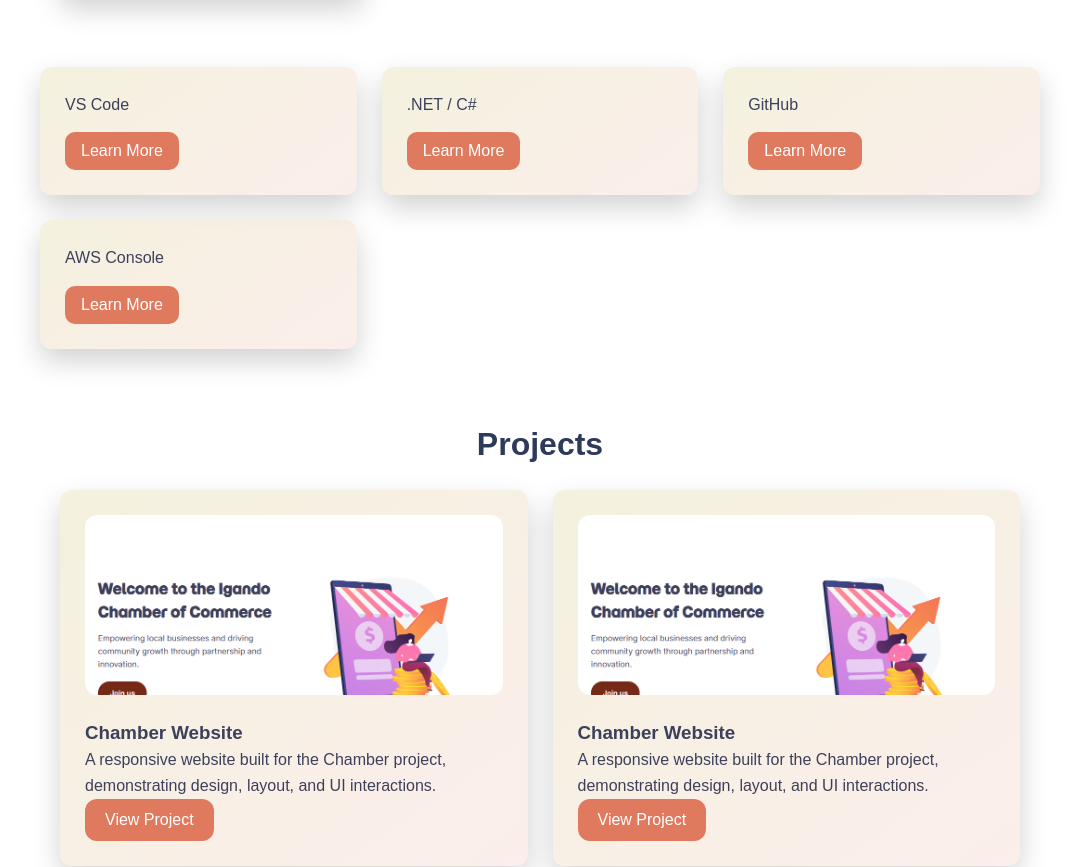
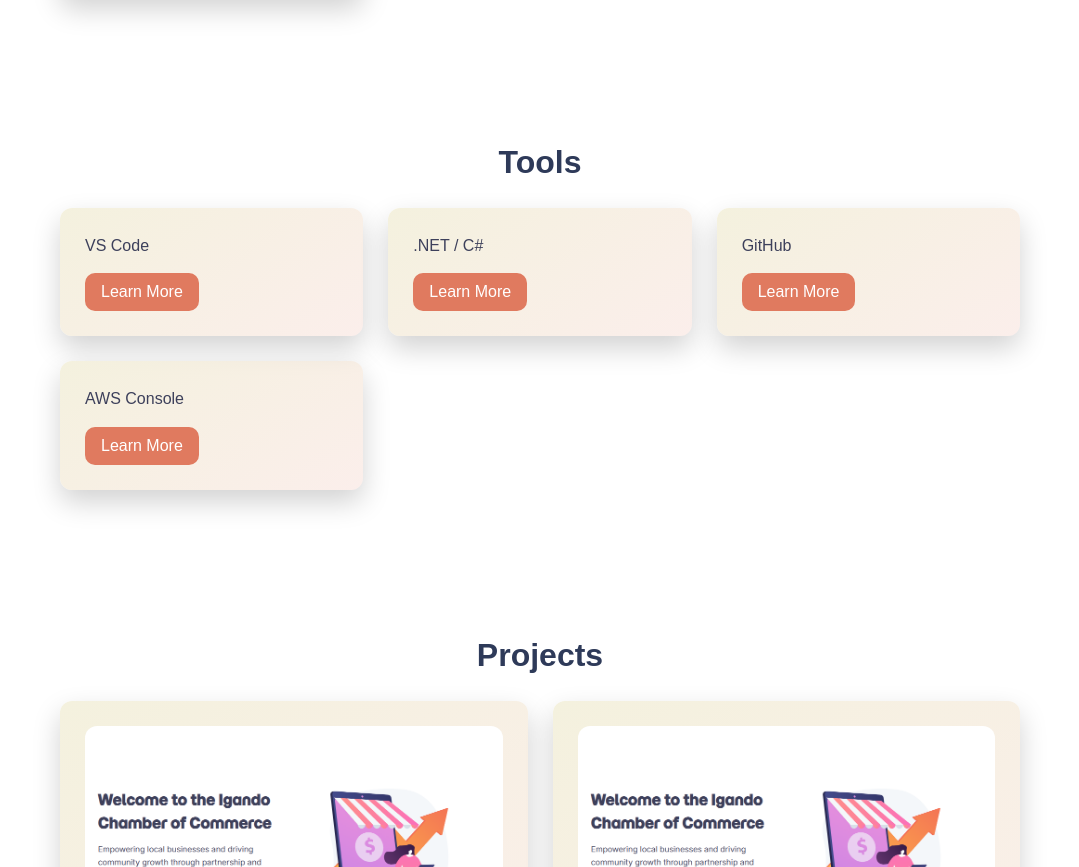
Before and after one commit to otuekongakpan/My-Portfolio, a plain HTML site: page index.html in a window 1280 px wide. Shown: the part 1133-2000 px from the top of the page, without its empty margins (100-1179 px from the left). Drawn offline with Linux system fonts and the light colour scheme.

Commit message:
v7 final

```diff
--- a/index.html
+++ b/index.html
@@ -24,7 +24,6 @@
   <meta name="twitter:title" content="Otuekong Akpan | Portfolio" />
   <meta name="twitter:description" content="Explore the portfolio of Otuekong Akpan, a Software Engineer, Web & AI Enthusiast, and Cloud Specialist." />
   <meta name="twitter:image" content="https://otuekongakpan.github.io/wdd231/My-Portfolio/images/favicon.svg"/>
-
 
   <!-- Favicon -->
   <link rel="icon" href="images/favicon.svg" type="image/x-icon" />
@@ -78,24 +77,32 @@
     </div>
   </section>
 
+  <!-- TOOLS SECTION WITH FIXED HEADER -->
+  <section class="section" id="tools">
+    <h2>Tools</h2>
+
     <div class="tools">
       <div class="tool-card">
         <p>VS Code</p>
         <button class="learn-btn" data-tool="VS Code">Learn More</button>
       </div>
+
       <div class="tool-card">
         <p>.NET / C#</p>
         <button class="learn-btn" data-tool=".NET / C#">Learn More</button>
       </div>
+
       <div class="tool-card">
         <p>GitHub</p>
         <button class="learn-btn" data-tool="GitHub">Learn More</button>
       </div>
+
       <div class="tool-card">
         <p>AWS Console</p>
         <button class="learn-btn" data-tool="AWS Console">Learn More</button>
       </div>
     </div>
+  </section>
 
   <!-- Single Modal -->
   <div class="modal" id="toolModal">
```
Lines whose indentation alone changed are shown as unchanged.
